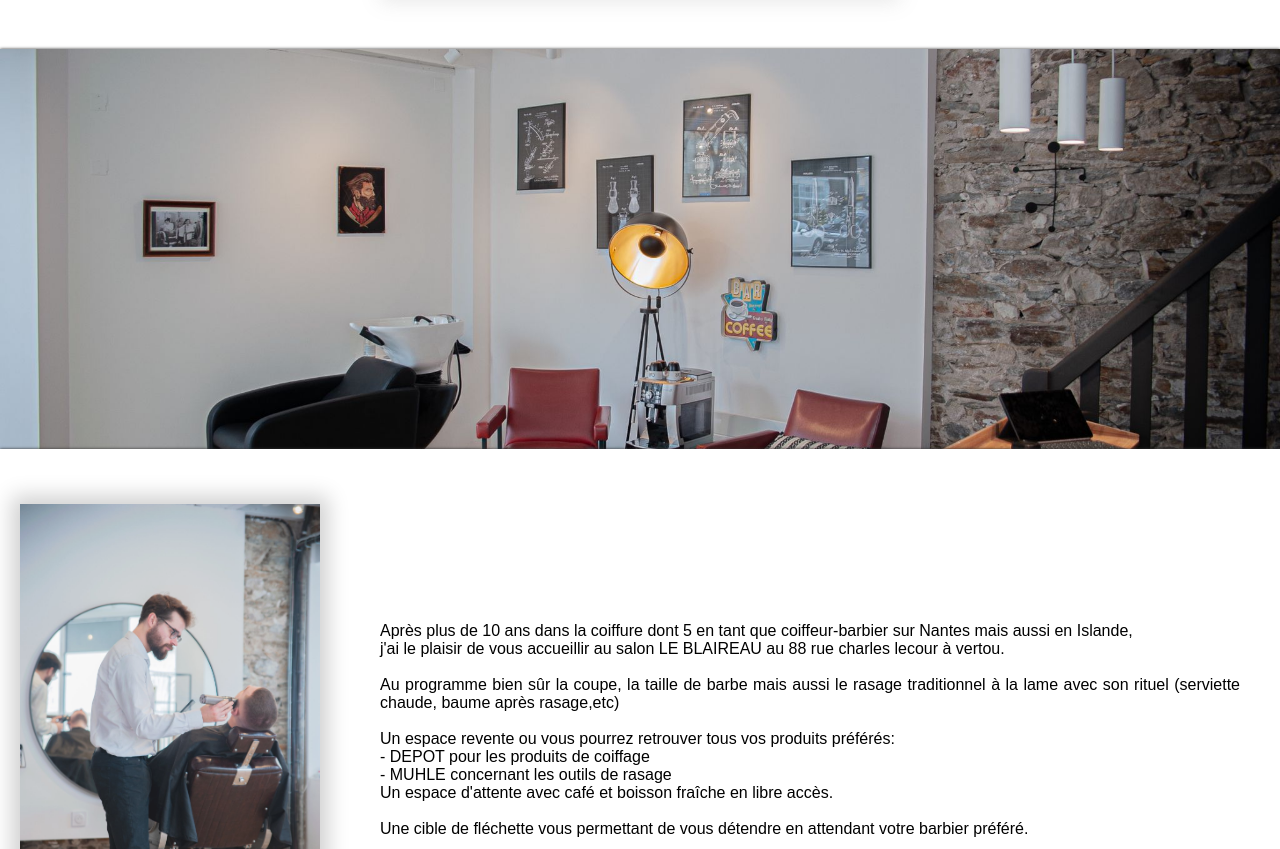
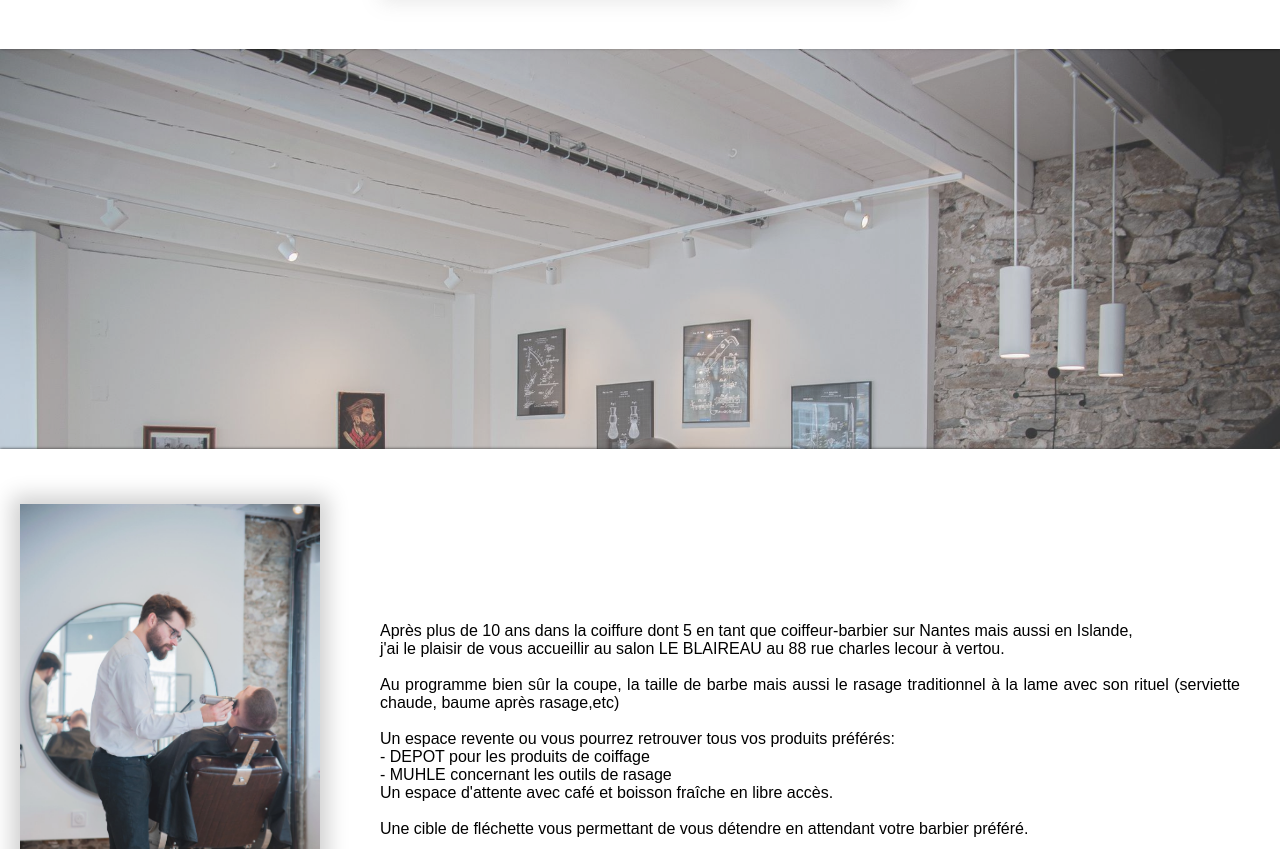
Before and after one commit to BaptisteM44/Le-Blaireau, a plain HTML site: page index.html in a window 1280 px wide. Shown: the part 1916-2765 px from the top of the page. Drawn offline with Linux system fonts and the light colour scheme; a web font is replaced by a local one.

Commit message:
try fix photo

```diff
--- a/main.scss
+++ b/main.scss
@@ -338,15 +338,21 @@
 /* END CARD */
 .section3{
     height: 400px;
-    background: url(images/salon2.jpg);
+    background-image: url(images/salon2.jpg);
     background-attachment: fixed;
     background-size: cover;
-    -moz-background-size: cover;
-    -webkit-background-size: cover;
-    -o-background-size: cover;
-    box-shadow: 0 0 3px #333;
-    background-position: center;
-    overflow: hidden;
+    background-repeat:no-repeat;
+    opacity: 0.8;
+    // height: 400px;
+    // background: url(images/salon2.jpg);
+    // background-attachment: fixed;
+    // background-size: cover;
+    // -moz-background-size: cover;
+    // -webkit-background-size: cover;
+    // -o-background-size: cover;
+    // box-shadow: 0 0 3px #333;
+    // background-position: center;
+    // overflow: hidden;
     // opacity: 0.8;
 }
 
```
Also changed, not shown: main.css, 1 other file.
